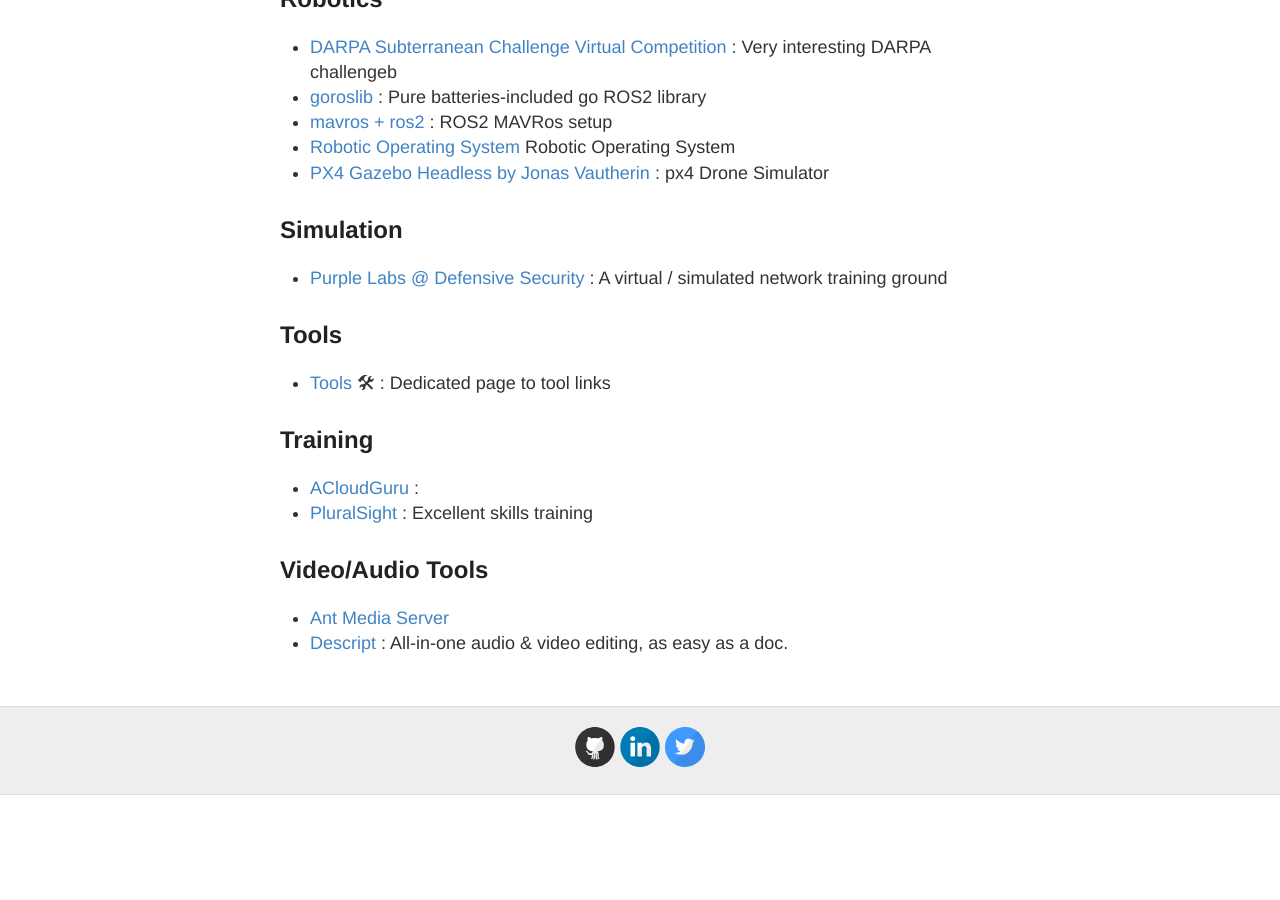
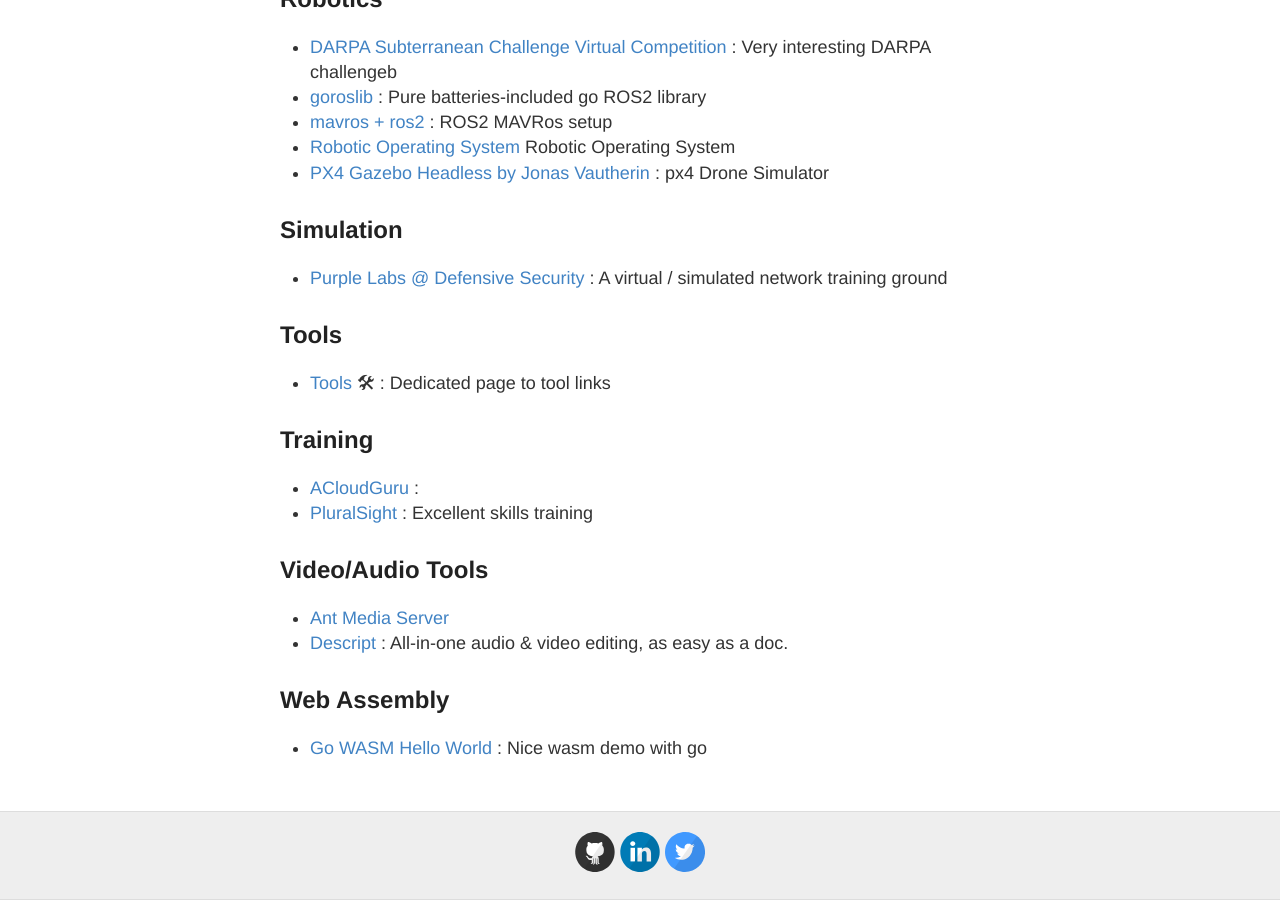
Before and after one commit to stevehenderson/stevehenderson.github.io, a Jekyll site: the page built from links.md, in a window 1280 px wide and 900 px high, scrolled down 3278 px. Built offline with Jekyll 4.4.1, drawn with Linux system fonts in a browser that asks for light colours; before the commit the page ends 4073 px from its top, so only the background shows below that.

Commit message:
Update links.md

```diff
--- a/links.md
+++ b/links.md
@@ -125,3 +125,6 @@
 ## Video/Audio Tools
   * [Ant Media Server](https://antmedia.io/)
   * [Descript](https://www.descript.com) : All-in-one audio & video editing, as easy as a doc.
+
+## Web Assembly
+  * [Go WASM Hello World](https://wasmbyexample.dev/examples/hello-world/hello-world.go.en-us.html) : Nice wasm demo with go
```
